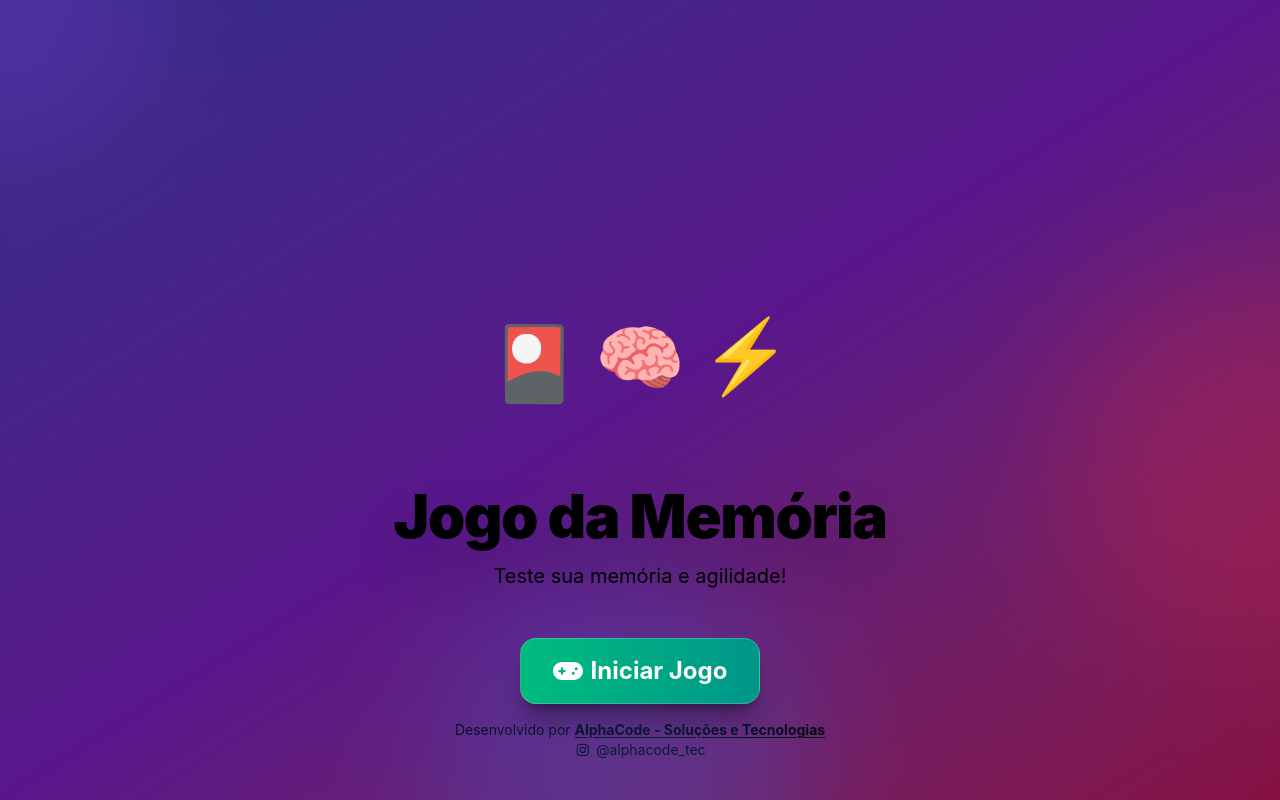
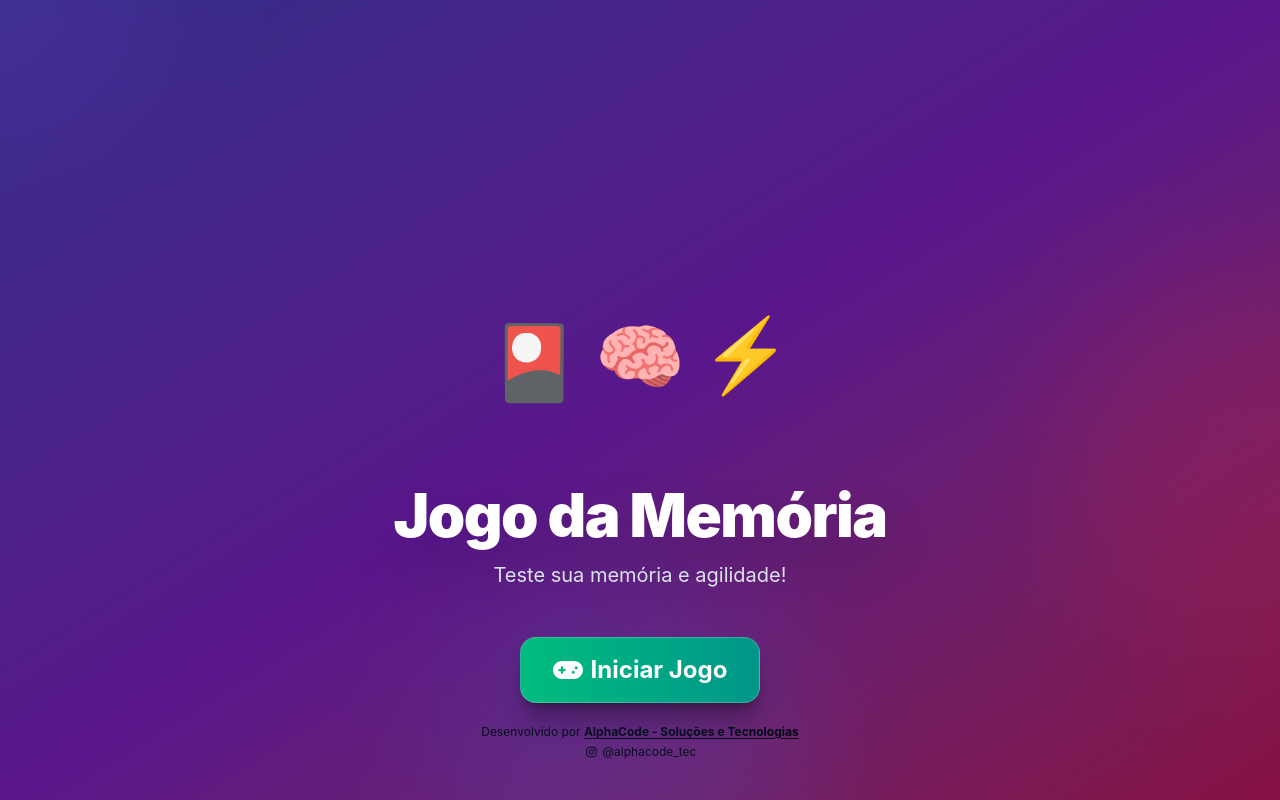
Before and after one commit to LuizGenuino/memory-game, a React (Vite) app: page /memory-game/demo in a window 1280 px wide. Built offline with nearby package versions, Linux system fonts and the light colour scheme.

Commit message:
feat: update game configurations and styles for improved UI consistency; adjust color themes and layout across components

```diff
--- a/src/components/Footer.tsx
+++ b/src/components/Footer.tsx
@@ -10,12 +10,12 @@ type props = {
 }
 
 
-export const Footer: React.FC = ({fontColor='black', fontColorHover='emerald-300'}: props) => {
+export const Footer: React.FC = ({fontColor='text-black', fontColorHover='text-emerald-300'}: props) => {
   const f = GLOBAL_CONFIG.footer;
 
   return (
-    <footer className=" bg-transparent w-full py-4 flex flex-col items-center gap-1text-xs sm:text-sm">
-      <span>
+    <footer className=" bg-transparent w-full py-4 flex flex-col items-center gap-1">
+      <span className='text-xs' >
         {f.text}{' '}
         <a
           href={f.websiteUrl}
@@ -30,7 +30,7 @@ export const Footer: React.FC = ({fontColor='black', fontColorHover='emerald-300
         href={f.instagramUrl}
         target="_blank"
         rel="noopener noreferrer"
-        className={`flex items-center gap-1 text-${fontColor} hover:text-${fontColorHover} transition-colors`}
+        className={`flex text-xs items-center gap-1 ${fontColor} hover:${fontColorHover} transition-colors`}
       >
         <FontAwesomeIcon icon={faInstagram} /> {f.instagramLabel}
       </a>
--- a/src/components/Timer.tsx
+++ b/src/components/Timer.tsx
@@ -23,13 +23,13 @@ export const Timer: React.FC<TimerProps> = ({GAME_CONFIG, seconds, total, label,
     return (
         <div className="w-full max-w-md">
             <div className="flex items-center justify-between mb-2">
-                <span className=" text-sm sm:text-base font-medium">
+                <span className={GAME_CONFIG.colors.textPrimary +" text-sm sm:text-base font-medium"}>
                     {label ?? GAME_CONFIG.texts.timeLeft}
                 </span>
                 <span
                     className={`
             font-bold tabular-nums text-lg sm:text-2xl
-            ${isLow ? 'text-red-400 animate-pulse' : 'text-black'}
+            ${isLow ? 'text-red-400 animate-pulse' : GAME_CONFIG.colors.textPrimary}
           `}
                 >
                     {seconds}s
--- a/src/games/cometaConfig.ts
+++ b/src/games/cometaConfig.ts
@@ -53,7 +53,7 @@ export const COMETA_CONFIG: GameConfig = {
         warning: 'from-amber-500 to-orange-600',
         danger: 'from-red-500 to-rose-600',
         textPrimary: 'text-black',
-        textSecondary: 'text-slate-200',
+        textSecondary: 'text-slate-900',
     },
 
     cardSymbols: [Img1, Img2, Img3, Img4, Img5, Img6, Img7, Img8, Img9, Img10],
@@ -92,6 +92,6 @@ export const COMETA_CONFIG: GameConfig = {
     // ⚡ Configurações de animação
     animations: {
         flipDuration: 600,      // ms — duração do flip
-        mismatchDelay: 1000,    // ms — tempo antes de virar cartas erradas
+        mismatchDelay: 800,    // ms — tempo antes de virar cartas erradas
     },
 } as const;
--- a/src/games/seegConfig.ts
+++ b/src/games/seegConfig.ts
@@ -45,17 +45,16 @@ export const SEEG_CONFIG: GameConfig = {
 
     // 🎨 Paleta de cores (Tailwind classes)
     colors: {
-        bgGradient: 'from-red-50/40 via-blue-50/40 to-green-50/40',
-        cardBack: 'from-[#E6ECEB] via-[#C2D1CF] to-[#A4BDBA]',
-        cardFront: 'from-white to-slate-100',
-        primary: 'from-emerald-500 to-teal-600',
-        secondary: 'from-rose-500 to-pink-600',
-        warning: 'from-amber-500 to-orange-600',
+        bgGradient: 'from-slate-200 via-gray-300 to-blue-200',
+        cardBack: 'from-slate-200 via-slate-300 to-blue-200',
+        cardFront: 'from-white to-slate-50',
+        primary: 'from-blue-900 to-slate-900',
+        secondary: 'from-yellow-400 to-amber-500',
+        warning: 'from-orange-400 to-orange-500',
         danger: 'from-red-500 to-rose-600',
-        textPrimary: 'text-black',
-        textSecondary: 'text-slate-200',
+        textPrimary: 'text-slate-800',
+        textSecondary: 'text-slate-600',
     },
-
     cardSymbols: [Img1, Img2, Img3, Img4, Img5, Img6, Img7, Img8, Img9, Img10],
 
     // ⏱️ Configurações de dificuldade
@@ -65,7 +64,7 @@ export const SEEG_CONFIG: GameConfig = {
             pairs: 10,           // 6 pares = 12 cartas
             gridCols: 4,        // 4 colunas
             memorizeTime: 10,   // segundos para memorizar
-            playTime: 45,       // segundos para jogar
+            playTime: 60,       // segundos para jogar
             color: 'from-emerald-500 to-teal-600',
             icon: '✅',
         },
@@ -92,6 +91,6 @@ export const SEEG_CONFIG: GameConfig = {
     // ⚡ Configurações de animação
     animations: {
         flipDuration: 600,      // ms — duração do flip
-        mismatchDelay: 1000,    // ms — tempo antes de virar cartas erradas
+        mismatchDelay: 800,    // ms — tempo antes de virar cartas erradas
     },
 } as const;
--- a/src/pages/MemoryGame.tsx
+++ b/src/pages/MemoryGame.tsx
@@ -30,7 +30,8 @@ const MemoryGame: React.FC = () => {
     return (
         <div
             className={`
-                h-screen
+                h-full
+                min-h-screen
                 w-full
                 bg-linear-to-br ${GAME_CONFIG.colors.bgGradient}
                 relative
@@ -41,12 +42,12 @@ const MemoryGame: React.FC = () => {
             <div></div>
             {/* Bolhas decorativas de fundo */}
             <div className="absolute inset-0 overflow-hidden pointer-events-none">
-                <div className="absolute -top-40 -left-40 w-80 h-80 bg-purple-500 rounded-full blur-3xl opacity-20 animate-blob" />
-                <div className="absolute top-1/3 -right-40 w-96 h-96 bg-red-500 rounded-full blur-3xl opacity-20 animate-blob animation-delay-2000" />
-                <div className="absolute -bottom-40 left-1/3 w-96 h-96 bg-blue-500 rounded-full blur-3xl opacity-20 animate-blob animation-delay-4000" />
+                <div className="absolute -top-40 -left-40 w-80 h-80 bg-purple-500/60 rounded-full blur-3xl opacity-20 animate-blob" />
+                <div className="absolute top-1/3 -right-40 w-96 h-96 bg-red-500/60 rounded-full blur-3xl opacity-20 animate-blob animation-delay-2000" />
+                <div className="absolute -bottom-40 left-1/3 w-96 h-96 bg-blue-500/60 rounded-full blur-3xl opacity-20 animate-blob animation-delay-4000" />
             </div>
 
-            <img src={GAME_CONFIG.logo} alt="" className='h-[70vw] max-h-80' />
+            <img src={GAME_CONFIG.logo} alt="" className='h-[70vw] max-h-75' />
             <div className="relative z-10 w-full flex items-center justify-center">
 
                 {screen === 'home' && <HomeScreen GAME_CONFIG={GAME_CONFIG} onStart={() => setScreen('difficulty')} />}
--- a/src/screens/DifficultyScreen.tsx
+++ b/src/screens/DifficultyScreen.tsx
@@ -18,9 +18,8 @@ export const DifficultyScreen: React.FC<Props> = ({ GAME_CONFIG, onSelect, onBac
 
     return (
         <div className="flex flex-col items-center justify-center gap-6 sm:gap-10 w-full max-w-4xl animate-fade-in px-4">
-            {/* <img src={GAME_CONFIG.logo} alt="" className='w-[50vw] min-w-100' /> */}
 
-            <h2 className="text-3xl sm:text-3xl md:text-4xl font-black text-center drop-shadow-lg">
+            <h2 className={`text-3xl sm:text-3xl md:text-4xl font-black text-center drop-shadow-lg  ${GAME_CONFIG.colors.textPrimary}`}>
                 {GAME_CONFIG.texts.difficultyTitle}
             </h2>
 
@@ -64,7 +63,7 @@ export const DifficultyScreen: React.FC<Props> = ({ GAME_CONFIG, onSelect, onBac
 
             <button
                 onClick={onBack}
-                className=" transition-colors text-sm sm:text-base underline-offset-4"
+                className={GAME_CONFIG.colors.textPrimary +" transition-colors text-sm sm:text-base underline-offset-4"}
             >
                 <FontAwesomeIcon icon={faArrowLeftLong} className='mr-2'/>
              Voltar
--- a/src/screens/FeedbackScreen.tsx
+++ b/src/screens/FeedbackScreen.tsx
@@ -30,19 +30,18 @@ export const FeedbackScreen: React.FC<Props> = ({ GAME_CONFIG, result, onPlayAga
                 emoji: emojis[Math.floor(Math.random() * emojis.length)],
             }))
         )
-    }, [result])
+    }, [])
 
     return (
         <div className="relative flex flex-col items-center justify-center gap-6 sm:gap-10 w-full max-w-2xl animate-fade-in px-4">
-            {/* <img src={GAME_CONFIG.logo} alt="" className='w-[50vw] min-w-100' /> */}
 
             {/* Confetti */}
             {result.won &&
                 <div className='fixed h-screen w-full'>
-               { confetti.map((c) => (
+                    {confetti.map((c) => (
                         <div
                             key={c.id}
-                        className="absolute top-0 text-3xl sm:text-4xl pointer-events-none animate-confetti"
+                            className="absolute top-[-200] text-3xl sm:text-4xl pointer-events-none animate-confetti"
                             style={{
                                 left: `${c.left}%`,
                                 animationDelay: `${c.delay}s`,
@@ -70,12 +69,12 @@ export const FeedbackScreen: React.FC<Props> = ({ GAME_CONFIG, result, onPlayAga
                 <h2
                     className={`
             text-4xl sm:text-5xl md:text-6xl font-black drop-shadow-2xl
-            ${result.won ? 'text-emerald-300' : 'text-rose-300'}
+            ${result.won ? 'text-emerald-400' : 'text-rose-400'}
           `}
                 >
                     {result.won ? GAME_CONFIG.texts.victory : GAME_CONFIG.texts.defeat}
                 </h2>
-                <p className=" text-base sm:text-lg md:text-xl animate-pulse-slow">
+                <p className={" text-base sm:text-lg md:text-xl animate-pulse-slow " + GAME_CONFIG.colors.textPrimary}>
                     {result.won ? GAME_CONFIG.texts.victoryMessage : GAME_CONFIG.texts.defeatMessage}
                 </p>
             </div>
@@ -83,14 +82,14 @@ export const FeedbackScreen: React.FC<Props> = ({ GAME_CONFIG, result, onPlayAga
             <div className="bg-white/10 backdrop-blur-md border border-white/20 rounded-2xl p-4 sm:p-6 w-full max-w-sm">
                 <div className="grid grid-cols-2 gap-3 sm:gap-4 text-center">
                     <div>
-                        <div className=" text-xs sm:text-sm">Pares</div>
-                        <div className=" text-xl sm:text-2xl font-bold">
+                        <div className={"text-xs sm:text-sm "+ GAME_CONFIG.colors.textPrimary}>Pares</div>
+                        <div className={GAME_CONFIG.colors.textPrimary +" text-xl sm:text-2xl font-bold"}>
                             {result.pairsFound}/{result.totalPairs}
                         </div>
                     </div>
                     <div>
-                        <div className=" text-xs sm:text-sm">Tempo</div>
-                        <div className=" text-xl sm:text-2xl font-bold">
+                        <div className={GAME_CONFIG.colors.textPrimary +" text-xs sm:text-sm"}>Tempo</div>
+                        <div className={GAME_CONFIG.colors.textPrimary +" text-xl sm:text-2xl font-bold"}>
                             {result.timeSpent}s
                         </div>
                     </div>
--- a/src/screens/GameScreen.tsx
+++ b/src/screens/GameScreen.tsx
@@ -71,18 +71,17 @@ export const GameScreen: React.FC<Props> = ({ GAME_CONFIG, difficulty, onFinish,
 
     return (
         <div className="flex flex-col items-center gap-4 sm:gap-4 w-full max-w-4xl mx-auto px-3 sm:px-4 py-2 animate-fade-in">
-            {/* <img src={GAME_CONFIG.logo} alt="" className='w-[40vw] min-w-100' /> */}
             {/* Header */}
             <div className="w-full flex flex-col sm:flex-row items-center justify-between gap-3 sm:gap-3">
                 <button
                     onClick={onExit}
-                    className=" transition-colors text-sm  order-2 sm:order-1"
+                    className={GAME_CONFIG.colors.textPrimary +" transition-colors text-sm  order-2 sm:order-1"}
                 >
                     <FontAwesomeIcon icon={faArrowLeftLong} className='mr-2'/>
                      Sair
                 </button>
                 <div className="bg-white/10 backdrop-blur-md border border-white/20 rounded-full px-4 py-2 order-1 sm:order-2">
-                    <span className=" font-bold text-sm sm:text-base">
+                    <span className={GAME_CONFIG.colors.textPrimary +" font-bold text-sm sm:text-base"}>
                         {GAME_CONFIG.texts.pairsFound}: {pairsFound}/{totalPairs}
                     </span>
                 </div>
@@ -106,7 +105,7 @@ export const GameScreen: React.FC<Props> = ({ GAME_CONFIG, difficulty, onFinish,
                     </>
                 ) : (
                     <>
-                        <div className="text-lg sm:text-2xl font-bold ">
+                        <div className={GAME_CONFIG.colors.textPrimary +" text-lg sm:text-2xl font-bold "}>
                             <FontAwesomeIcon icon={faBullseye} className='mr-2 text-red-700'/>
                              {GAME_CONFIG.texts.playing}
                         </div>
--- a/src/screens/HomeScreen.tsx
+++ b/src/screens/HomeScreen.tsx
@@ -13,10 +13,8 @@ interface Props {
 export const HomeScreen: React.FC<Props> = ({ GAME_CONFIG, onStart }) => {
     return (
         <div className="flex flex-col items-center justify-center gap-8 sm:gap-12 animate-fade-in">
-            {/* Logo animado */}
             <div className="relative">
                 <div className="absolute inset-0 blur-3xl" />
-                {/* <img src={GAME_CONFIG.logo} alt="" className='w-[50vw] min-w-100 mb-6' /> */}
                 <div className="relative flex gap-2 sm:gap-4 mb-4 sm:mb-8 justify-center flex-wrap">
                     {['🎴', '🧠', '⚡'].map((emoji, i) => (
                         <div
@@ -31,10 +29,10 @@ export const HomeScreen: React.FC<Props> = ({ GAME_CONFIG, onStart }) => {
             </div>
 
             <div className="text-center space-y-3 sm:space-y-4 px-4">
-                <h1 className="text-3xl sm:text-4xl md:text-5xl lg:text-6xl font-black drop-shadow-2xl tracking-tight">
+                <h1 className={`text-3xl sm:text-4xl md:text-5xl lg:text-6xl font-black drop-shadow-2xl tracking-tight ${GAME_CONFIG.colors.textPrimary}`}>
                     {GAME_CONFIG.texts.gameTitle}
                 </h1>
-                <p className="text-base sm:text-lg md:text-xl max-w-md mx-auto">
+                <p className={`text-base sm:text-lg md:text-xl max-w-md mx-auto ${GAME_CONFIG.colors.textSecondary}`}>
                     {GAME_CONFIG.texts.gameSubtitle}
                 </p>
             </div>
```
Lines whose indentation alone changed are shown as unchanged.
